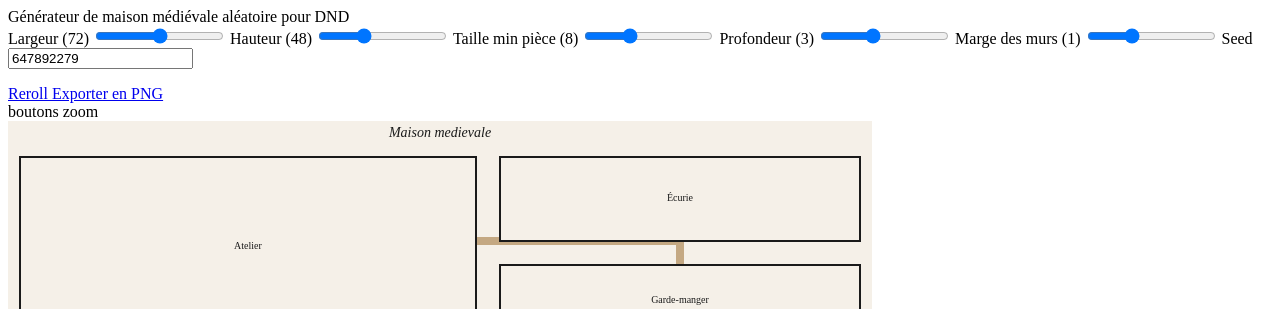
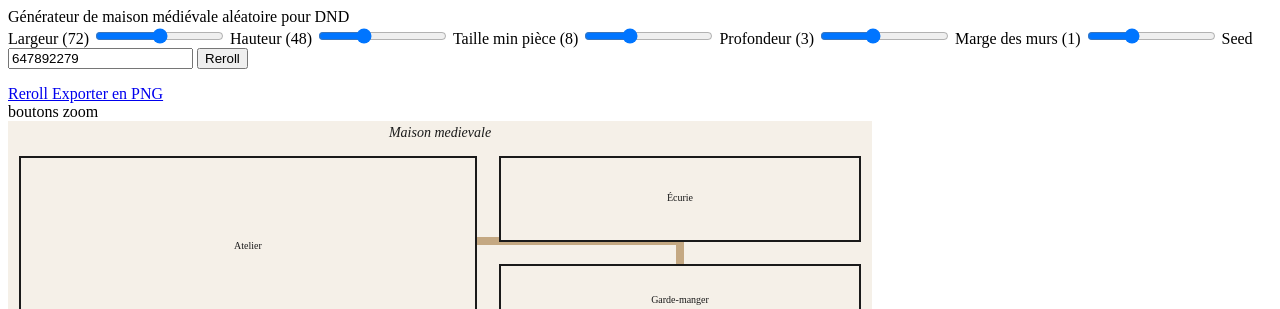
Before and after one commit to Mispille/medieval-floor-plan, a Flask app: page / in a window 1280 px wide. Shown: the top 309 px of the page. Run offline with Flask 3, Linux system fonts and the light colour scheme.

Commit message:
Added Reroll button to sliders with reset of seed

```diff
--- a/templates/index.html
+++ b/templates/index.html
@@ -11,20 +11,30 @@
             <label>Largeur ({{ width }})</label>
             <input type="range" name="width" min="24" max="120" value="{{ width }}"
                 oninput="this.previousElementSibling.textContent = 'Largeur (' + this.value + ')'">
+
             <label>Hauteur ({{ height }})</label>
             <input type="range" name="height" min="24" max="96" value="{{ height }}"
                 oninput="this.previousElementSibling.textContent = 'Hauteur (' + this.value + ')'">
+
             <label>Taille min pièce ({{ min_room_size }})</label>
             <input type="range" name="min_room_size" min="4" max="16" value="{{ min_room_size }}"
                 oninput="this.previousElementSibling.textContent = 'Taille min pièce (' + this.value + ')'">
+
             <label>Profondeur ({{ max_depth }})</label>
             <input type="range" name="max_depth" min="1" max="6" value="{{ max_depth }}"
                 oninput="this.previousElementSibling.textContent = 'Profondeur (' + this.value + ')'">
+
             <label>Marge des murs ({{ room_margin }})</label>
             <input type="range" name="room_margin" min="0" max="3" value="{{ room_margin }}"
                 oninput="this.previousElementSibling.textContent = 'Marge des murs (' + this.value + ')'">
+
             <label>Seed</label>
             <input type="number" name="seed" value="{{ seed }}">
+
+            <button type="submit" id="btn-reroll"
+                onclick="document.querySelector('[name=seed]').removeAttribute('name')">
+                Reroll
+            </button>
         </form>
         <a href="/"> Reroll </a>
         <a href="/export"> Exporter en PNG </a>
```
